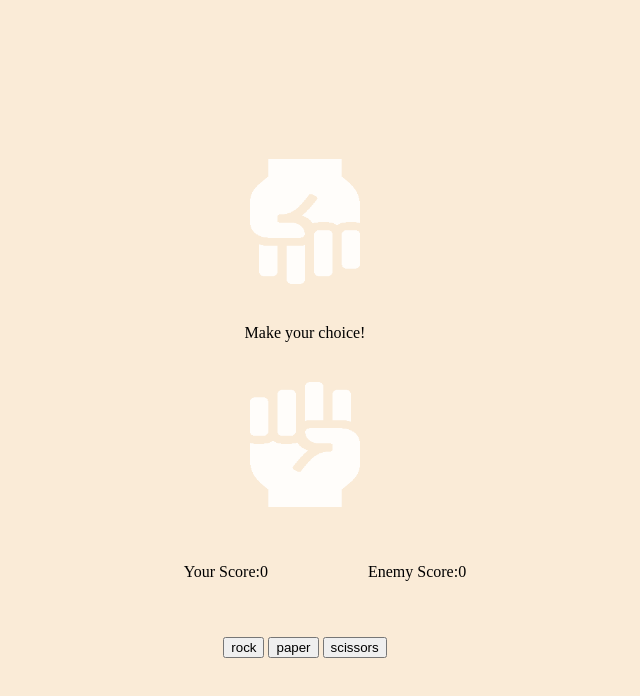
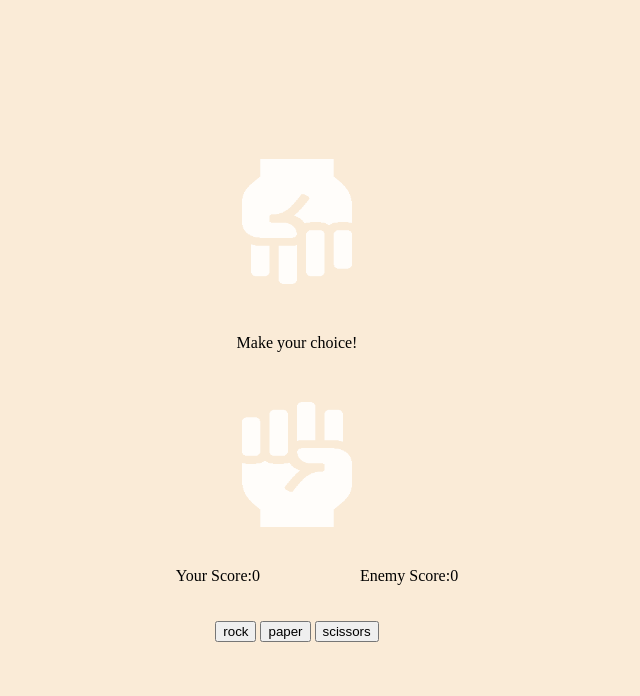
Before and after one commit to freedomcode792/rock-paper-scissors, a plain HTML site: page index.html in a window 1280 px wide. Shown: the whole page, without its empty margins (343-983 px from the left). Drawn offline with Linux system fonts and the light colour scheme.

Commit message:
Tweak element margins

```diff
--- a/styles.css
+++ b/styles.css
@@ -1,3 +1,4 @@
+
 body {
     height: 100vh;
     width: 100vw;
@@ -6,8 +7,10 @@
     align-items: center;
     justify-content: center;
     flex-direction: column;
-    gap: 40px;
+    margin: 0px;
 }
+
+
 
 #scoreSection{
     list-style: none;
@@ -47,15 +50,17 @@
 }
 
 #computerChoiceSection {
-
     transform: rotate(180deg);
 
+}
+
+#playerChoiceSection {
 }
 
 
 @keyframes shakeTopFist{
     0%{
-        top: -10px;
+        top: 0px;
     }
 
     50%{
@@ -74,7 +79,7 @@
 
 @keyframes shakeBottomFist{
     0%{
-        top: 10px;
+        top: 0px;
     }
 
     50%{
@@ -93,11 +98,16 @@
 
 
 #roundResultSection{
-
+    margin-top: 50px;
+    margin-bottom: 50px;
 }
 
 #buttonSection {
+    margin-top: 20px;
+}
 
+#scoreSection{
+    margin-top: 40px;
 }
 
 .button-pressed{
```
